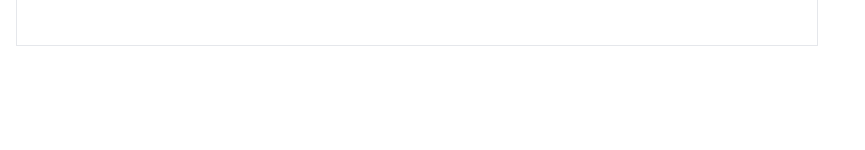
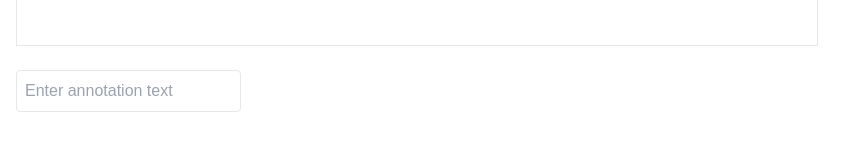
Before and after one commit to raazansalah/image-annotation-app, a Next.js app: page / in a window 1280 px wide. Shown: the part 646-796 px from the top of the page, without its empty margins (0-865 px from the left). Built offline with nearby package versions, Linux system fonts and the light colour scheme.

Commit message:
feat: adding text input to canvas

```diff
--- a/src/app/canvas.js
+++ b/src/app/canvas.js
@@ -7,6 +7,7 @@ const Canvas = ({ imageSrc }) => {
   const canvasContext = useRef(null);
 
   const [rectangles, setRectangles] = useState([]);
+  const [textValue, setTextValue] = useState("");
   const [drawingParams, setDrawingParams] = useState({
     startX: 0,
     startY: 0,
@@ -31,7 +32,7 @@ const Canvas = ({ imageSrc }) => {
 
         // Draw existing rectangles with annotations
         if (rectangles.length) {
-          rectangles.forEach(({ x, y, width, height, text }) => {
+          rectangles.forEach(({ x, y, width, height, text = "" }) => {
             ctx.beginPath();
             ctx.rect(x, y, width, height);
             ctx.lineWidth = 2;
@@ -70,8 +71,10 @@ const Canvas = ({ imageSrc }) => {
         y: startY,
         width,
         height,
+        text: textValue,
       },
     ]);
+    setTextValue("");
   };
 
   //updating drawing parameters while dragging
@@ -91,7 +94,7 @@ const Canvas = ({ imageSrc }) => {
   };
 
   return (
-    <div className="relative">
+    <div>
       <canvas
         ref={canvasRef}
         width={800}
@@ -101,6 +104,14 @@ const Canvas = ({ imageSrc }) => {
         onMouseUp={handleMouseUp}
         onMouseMove={handleMouseMove}
       />
+
+      <input
+        type="text"
+        value={textValue}
+        onChange={(e) => setTextValue(e.target.value)}
+        placeholder="Enter annotation text"
+        className="mt-6 left-5 p-2 border rounded text-black"
+      />
     </div>
   );
 };
```
